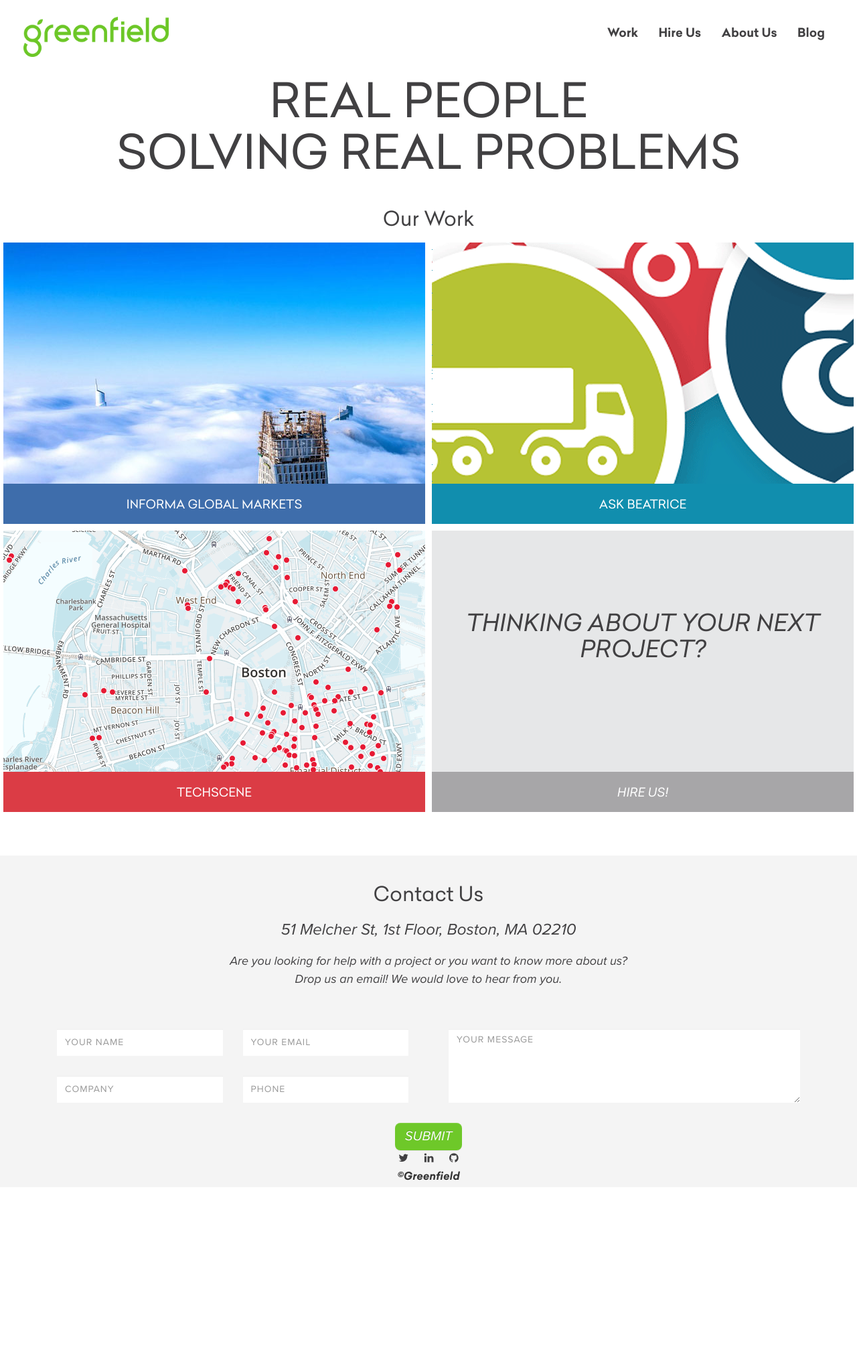
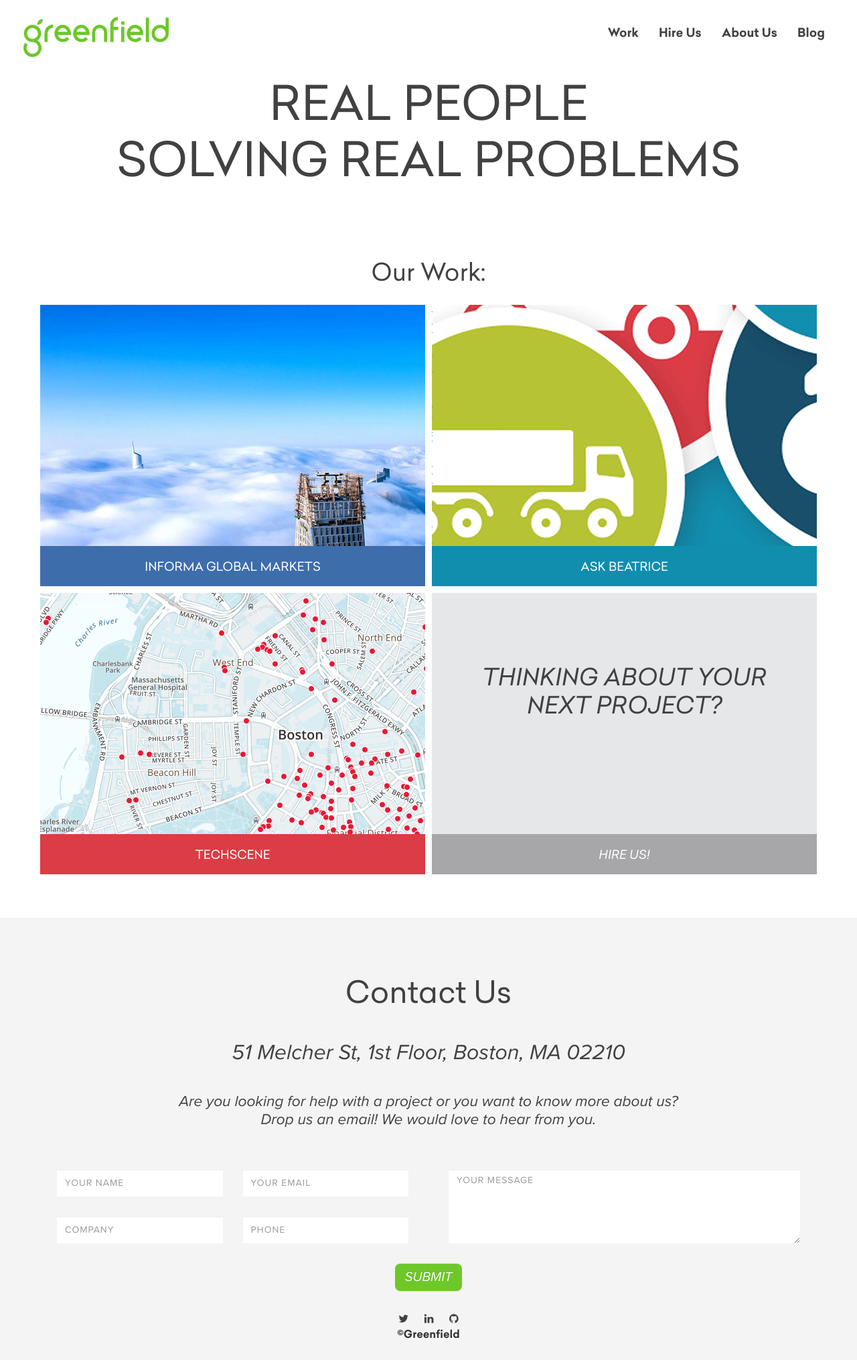
Before and after one commit to greenfieldhq/greenfieldhq.github.io, a Jekyll site: the page built from index.md, in a window 1280 px wide. Shown: the whole page at 67% size. Built offline with Jekyll 4.4.1, drawn with Linux system fonts in a browser that asks for light colours; nearby versions of some CDN libraries; before the commit the page ends 1772 px from its top, so only the background shows below that.

Commit message:
starting to convert over to em font units. cleaned up about-us formatting.

```diff
--- a/_includes/footer.html
+++ b/_includes/footer.html
@@ -1,11 +1,8 @@
-<div id="footer">
+<div class="footer">
   <div class="container">
     <div class="row">
       <div class="col-md-offset-5 col-md-2">
-        <!--div><a href="/">Work</a></div>
-        <div><a href="/blog">Blog</a></div>
-        <div><a href="/about">About Us</a></div-->
-        <div class="social-media">
+        <div>
           <a href="https://twitter.com/greenfieldhq"><i class="fa fa-twitter"></i></a>
           <a href="https://www.linkedin.com/company/greenfield-works">
             <i class="fa fa-linkedin"></i>
--- a/_includes/our-work.html
+++ b/_includes/our-work.html
@@ -1,8 +1,8 @@
 <div class="our-work">
-  <div class="container-fluid">
-    <div class="title">
+  <div class="container">
+    <div class="our-work__title">
       <center>
-        <h2>Our Work</h2>
+        <h2>Our Work:</h2>
       </center>
     </div>
 
@@ -47,7 +47,7 @@
         <div class="col-xs-12 col-sm-6 col-md-6 thumbnail-grid__col">
           <a href="/contact" class="thumbnail-grid__item thumbnail-grid__item--hire-us">
             <div class="thumbnail-grid__splash">
-              <img class="thumbnail-grid__img" src="/assets/images/our-work/g-hero-grn2.png">
+              <img class="thumbnail-grid__img" src="/assets/images/our-work/g-hero-grn.png">
             </div>
 
             <div class="thumbnail-grid__overlay">
--- a/assets/css/greenfield.scss
+++ b/assets/css/greenfield.scss
@@ -18,11 +18,51 @@
 $font-secondary-italic: 'Proxima Nova Italic';
 $font-bold-italic: 'Proxima Nova SemiBold Italic';
 
+html {
+  font-size: 1em;
+}
+
+
+html {font-size: 1em;}
+
 body {
-  // background-color: #F4F4F4;
-  font-family: $font-secondary;
-  font-size: 17px;
-  line-height: 27px;
+  background-color: white;
+  font-family: $font-secondary, serif;
+  font-weight: 400;
+  line-height: 1.45;
+  color: #333;
+  font-size: 1em;
+}
+
+p {
+  margin-bottom: 1.3em;
+}
+
+h1, h2, h3, h4 {
+  margin: 1.414em 0 0.5em;
+  font-weight: inherit;
+  line-height: 1.2;
+}
+
+h1 {
+  margin-top: 0;
+  font-size: 3.998em;
+}
+
+h2 {
+  font-size: 2.827em;
+}
+
+h3 {
+  font-size: 1.999em;
+}
+
+h4 {
+  font-size: 1.414em;
+}
+
+small, .font_small {
+  font-size: 0.707em;
 }
 
 h1, h2 {
@@ -44,6 +84,9 @@
   background-image: none;
   border: none;
   font-family: $font-secondary-italic;
+  &:focus, &:hover {
+    background-color: darken($brand-primary, 5%);
+  }
 }
 
 .btn:focus {
@@ -186,6 +229,13 @@
   margin-bottom: 60px;
 }
 
+.our-work__title {
+  margin-top: 50px;
+  h2 {
+    font-size: 36px;
+  }
+}
+
 .thumbnail-grid__item {
   cursor: pointer;
   display: block;
@@ -317,6 +367,7 @@
 
     .thumbnail-grid__title {
       //height: 60px;
+      background-color: lighten($gray-base, 5%);
     }
 
     h2 {
@@ -384,23 +435,38 @@
   }
 }
 
-.beginning {
-  margin-top: 60px;
-  margin-bottom: 30px;
-
-  img {
-    margin-top: 20px;
-    width: 100%;
+.about-us {
+  p {
+    margin-right: 1em;
   }
 }
 
-.approaches {
+.about-us__beginning {
+  margin-top: 30px;
+  margin-bottom: 30px;
+
+  .about-us__beginning__img {
+    width: 100%;
+  }
+
+  h2 {
+    margin-top: 0px;
+  }
+}
+
+.about-us__approach {
+
+  h2 {
+    text-transform: uppercase;
+  }
+
   .item {
     color: $white-base;
     background-color: $brand-primary;
     font-family: $font-primary-bold;
     font-size: 12px;
   }
+
   .item-1 {
     background-color: lighten($brand-primary, 17%) !important;
   }
@@ -414,7 +480,6 @@
   }
 
   .approach {
-    border-radius: 8px;
     text-align: center;
     font-family: $font-primary-bold;
     padding: 20px;
@@ -423,7 +488,12 @@
   }
 }
 
-.working {
+.about-us__working__bg {
+  background-color: lighten($gray-base, 5%);
+  padding: 24px 0px 24px 24px;
+}
+
+.about-us__working {
   padding-top: 120px;
   padding-bottom: 100px;
   background-image: url(http://www.friendsoffortpointchannel.org/wp-content/uploads/2014/01/General_2-1024x600@2x.jpg);
@@ -432,8 +502,11 @@
   background-repeat: no-repeat;
 
   p, h2 {
-    margin-left: 30px;
     color: $white-base;
+  }
+
+  h2 {
+    margin-top: 0;
   }
 
   .apply-now {
@@ -447,9 +520,12 @@
   }
 }
 
-.team {
-  img.img-circle {
-    height: 150px;
+.about-us__team {
+  padding-top: 60px;
+  margin-bottom: 60px;
+
+  .img-circle {
+    height: 170px;
   }
 
   .join-the-team {
@@ -467,16 +543,16 @@
   .join-button {
     background-color: $gray-base;
     border-radius: 50%;
-    height: 150px;
-    width: 150px;
+    height: 170px;
+    width: 170px;
     padding-top: 30px;
 
     p {
-      font-size: 21px;
+      font-size: 1.414em;
       font-family: $font-secondary-italic;
       color: $gray-lighter;
       font-weight: bold;
-      padding-top: 0px;
+      margin: 0px;
     }
 
     span {
@@ -487,14 +563,11 @@
 
   a {
     color: $gray-base;
-    &:hover {
-      color: $brand-primary;
-    }
   }
 
   .list-inline>li,
   .list-inline>li:first-child {
-    padding: 10px 18px 10px 18px;
+    padding: 10px 50px 10px 50px;
   }
 }
 
@@ -573,13 +646,10 @@
   }
 }
 
-
-#footer {
-  height: 30px;
-  background-color: transparent;
+.footer {
   text-align: center;
-  font-family: 'Celias Bold Italic' !important;
-  font-size: 16px;
+  font-family: $font-primary-bold;
+  margin-top: 2em;
   a {
     color: $gray-base;
     padding: 0 10px 0 10px;
```
Also changed, not shown: _includes/about-us.html (+16 -14 lines), assets/images/our-work/g-hero-grn.png, assets/images/our-work/g-hero-grn3.png (added).
